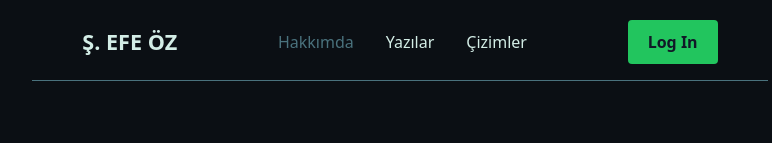
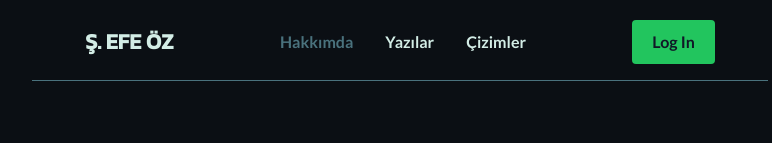
Before and after one commit to sefeoz/blog-next-seo, a Next.js app: page / in a window 1280 px wide. Shown: the top 143 px of the page, without its empty margins (240-1012 px from the left). Built offline with nearby package versions, Linux system fonts and the light colour scheme.

Commit message:
update-fonts-2

```diff
--- a/components/comments.js
+++ b/components/comments.js
@@ -10,10 +10,10 @@ export default function Comments({comments}){
                         <img src={user.picture} width={70} className="rounded-full" alt=""/>
                         <div className="space-y-1">
                             <div className="space-x-4">
-                                <b className="text-light-blue text-lg">{user.name}</b>
-                                <time className="text-slate-600">{DateTime.fromMillis(createdAt).toRelative()}</time>
+                                <b className="text-light-blue text-lg raleway-semibold">{user.name}</b>
+                                <time className="text-slate-600 raleway-light">{DateTime.fromMillis(createdAt).toRelative()}</time>
                             </div>
-                            <p className="text-normal-blue text-[1.04rem]">{text}</p>
+                            <p className="text-normal-blue text-[1.04rem] raleway-md">{text}</p>
 
 
                         </div>
--- a/components/form.js
+++ b/components/form.js
@@ -20,7 +20,7 @@ export default function Form({onSubmit,text,textSet}){
                     <img src={user.picture} width={30} className="rounded-full"  />
                     <span className="font-semibold text-lg text-gray-200">{user.name}</span>
                     <button typeof="button"
-                            className="flex rounded bg-red-500 px-5 py-2 font-semibold
+                            className="flex rounded bg-red-500 lato px-5 py-2 font-semibold
                                 hover:bg-inherit hover:text-red-500 text-lg ease-in-out duration-200"
                             onClick={() => logout({returnTo: process.env.NEXT_PUBLIC_URL + "/blog"})}>
                         Log Out
@@ -29,7 +29,7 @@ export default function Form({onSubmit,text,textSet}){
             </div>:<div className="flex justify-end my-4">
 
                 <button typeof="button"
-                        className="rounded bg-green-500 px-5 py-2 font-semibold
+                        className="rounded bg-green-500 px-5 lato py-2 font-semibold
                                 hover:bg-inherit hover:text-green-500 text-lg ease-in-out duration-200"
                         onClick={() => loginWithRedirect()}>
                     Log In
--- a/components/header.js
+++ b/components/header.js
@@ -10,11 +10,11 @@ export default function Header() {
         <nav>
             <div className="space-y-6  md:space-y-0 flex flex-col md:flex-row justify-around md:space-x-6 items-center px-3">
                 <Link href="/">
-                    <a className="uppercase text-light-blue hover:text-dark-blue
+                    <a className=" kanit uppercase text-light-blue hover:text-dark-blue
                     ease-in-out duration-200 font-bold text-[1.35rem]">ş. efe öz</a>
                 </Link>
 
-                <div className="space-x-8 flex items-center text-lg md:text-[1rem] ease-in-out duration-200 text-light-blue ">
+                <div className="lato space-x-8 flex items-center text-lg md:text-[1rem] ease-in-out duration-200 text-light-blue ">
                     <Link href="/">
                         <a className={`hover:text-dark-blue ease-in-out duration-200
                         ${router.pathname === "/" ? "text-dark-blue" : "text-brand-darkblue"}`}>
@@ -42,14 +42,14 @@ export default function Header() {
                         <img src={user.picture} className="rounded-full" width="40" />
                         <span className="font-semibold text-[0.95rem] text-gray-100">{user.name}</span>
                         <button typeof="button"
-                                className="flex rounded bg-red-500 px-5 py-2 font-semibold text-inherit
+                                className="flex rounded lato bg-red-500 px-5 py-2 font-semibold text-inherit
                                 hover:bg-inherit hover:text-red-500 text-[1rem] ease-in-out duration-200"
                                 onClick={() => logout({returnTo: process.env.NEXT_PUBLIC_URL})}>
                             Log Out
                         </button>
                     </div>:<div className="">
                         <button typeof="button"
-                                className="flex rounded bg-green-500 px-5 py-2 font-semibold
+                                className="flex rounded bg-green-500 px-5 py-2 font-semibold lato
                                 hover:bg-inherit hover:text-green-500 text-lg md:text-[1rem] ease-in-out duration-200"
                                 onClick={() => loginWithRedirect()}>
                             Log In
--- a/components/mdx-components.js
+++ b/components/mdx-components.js
@@ -1,5 +1,7 @@
 export const mdxComponents = {
-   //p: (props) => <p className="text-gray-200" {...props} />,
+   p: (props) => <p className="text-gray-200 raleway-semibold" {...props} />,
    strong: (props) => <strong className="text-white" {...props} />,
-   h2: (props) => <h2 className="text-white" {...props} />,
+   h2: (props) => <h2 className="text-white raleway-md" {...props} />,
+   h1: (props) => <h1 className="text-white raleway-light" {...props} />,
+   h3: (props) => <h3 className="text-white raleway-light" {...props} />,
   }
--- a/package.json
+++ b/package.json
@@ -41,6 +41,6 @@
     "autoprefixer": "^10.4.8",
     "postcss": "^8.4.16",
     "prettier": "^2.7.1",
-    "tailwindcss": "^3.1.8"
+    "tailwindcss": "^3.2.2"
   }
 }
```
Also changed, not shown: 2 other files (tests, documents, lock files or other folders).
